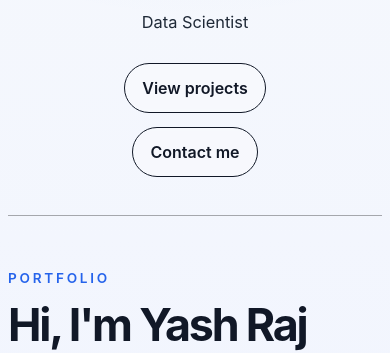
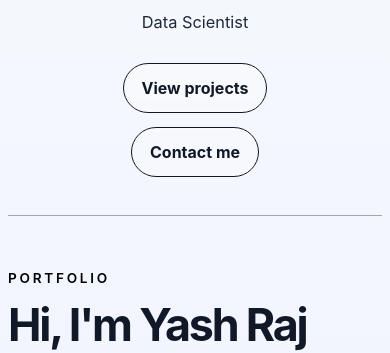
Before and after one commit to YashRajRobotics/yash-raj-portfolio-website-v2, a React (Vite) app: page / in a window 390 px wide. Shown: the part 506-859 px from the top of the page. Built offline with nearby package versions, Linux system fonts and the light colour scheme.

Commit message:
Update 5 - 1st Page (Mobile + Laptop) - Button bold

```diff
--- a/src/index.css
+++ b/src/index.css
@@ -1,6 +1,6 @@
 :root {
-  --primary-accent: #2563eb;
-  --primary-accent-rgb: 37, 99, 235;
+  --primary-accent: #000000;
+  --primary-accent-rgb: 0, 0, 0;
   font-family: Inter, system-ui, -apple-system, BlinkMacSystemFont, 'Segoe UI',
     sans-serif;
   line-height: 1.5;
@@ -20,8 +20,8 @@
 }
 
 *::selection {
-  background-color: var(--primary-accent);
-  color: white;
+  background-color: #000000;
+  color: #ffffff;
 }
 
 html {
@@ -435,6 +435,7 @@ p {
   border: 1px solid #111827;
   background: rgba(248, 250, 252, 0.7);
   color: #111827;
+  font-weight: 700;
   box-shadow: none;
   backdrop-filter: blur(2px);
 }
```
